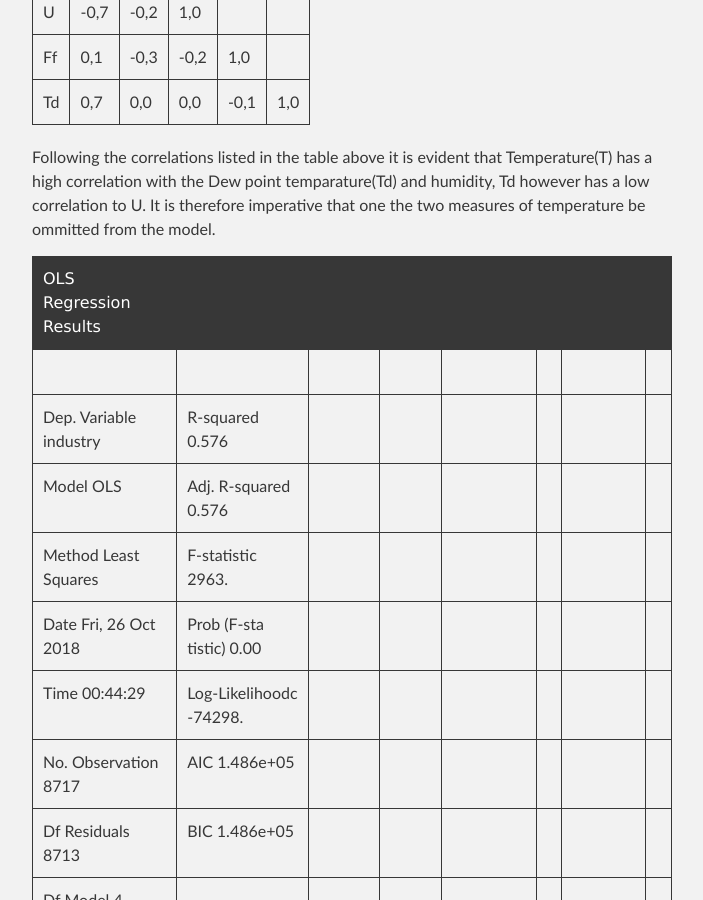
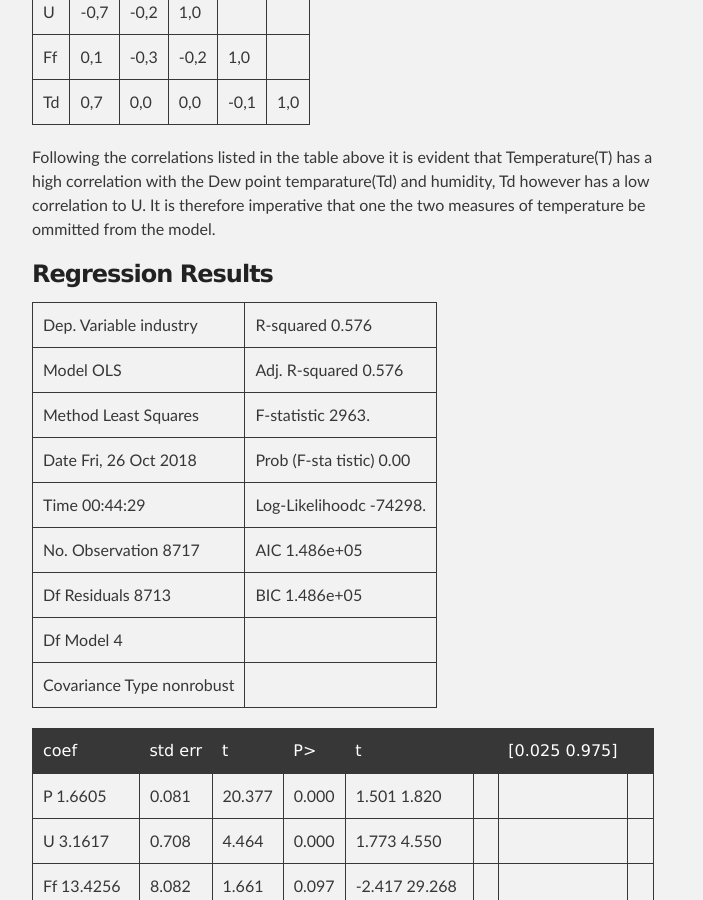
Before and after one commit to dmuiruri/ds_proj, a Jekyll site: the page built from docs/pages/forecasting.md, in a window 1280 px wide and 900 px high, scrolled down 803 px. Shown: the whole window, without its empty margins (288-991 px from the left). Built offline with Jekyll 4.4.1, drawn with Linux system fonts in a browser that asks for light colours.

Commit message:
Update forecasting.md

```diff
--- a/docs/pages/forecasting.md
+++ b/docs/pages/forecasting.md
@@ -19,9 +19,9 @@ To setup the regression model, we first check the correlations between the regre
 
 Following the correlations listed in the table above it is evident that Temperature(T) has a high correlation with the Dew point temparature(Td) and humidity, Td however has a low correlation to U. It is therefore imperative that one the two measures of temperature be ommitted from the model.
 
-|                          OLS Regression Results                              |
-|:-----------------------------------------------------------------------------|
-|                                      |                                       |
+### Regression Results
+
+|             -                        |                  -                    |
 |:-------------------------------------|:--------------------------------------|
 | Dep. Variable              industry  | R-squared                        0.576|
 | Model                           OLS  | Adj. R-squared                   0.576|
@@ -32,6 +32,7 @@ Following the correlations listed in the table above it is evident that Temperat
 | Df Residuals                   8713  | BIC                          1.486e+05|
 | Df Model                         4   |                                       |
 |Covariance Type            nonrobust  |                                       |
+
 |    coef            |   std err    |    t     | P>|t|   | [0.025      0.975]| |
 |:-------------------|:-------------|:---------|:--------|:--------------------|
 |P            1.6605 |    0.081     | 20.377   |  0.000  |  1.501       1.820  |
```
